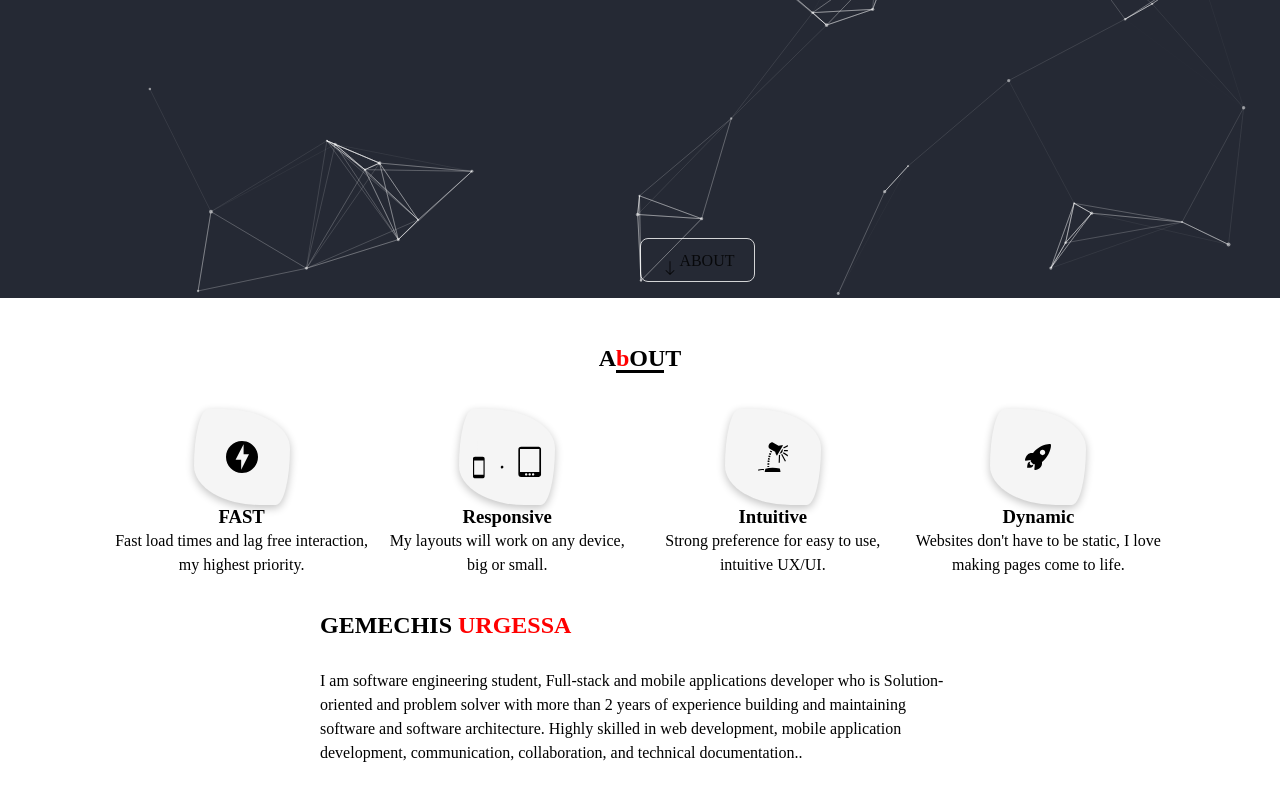
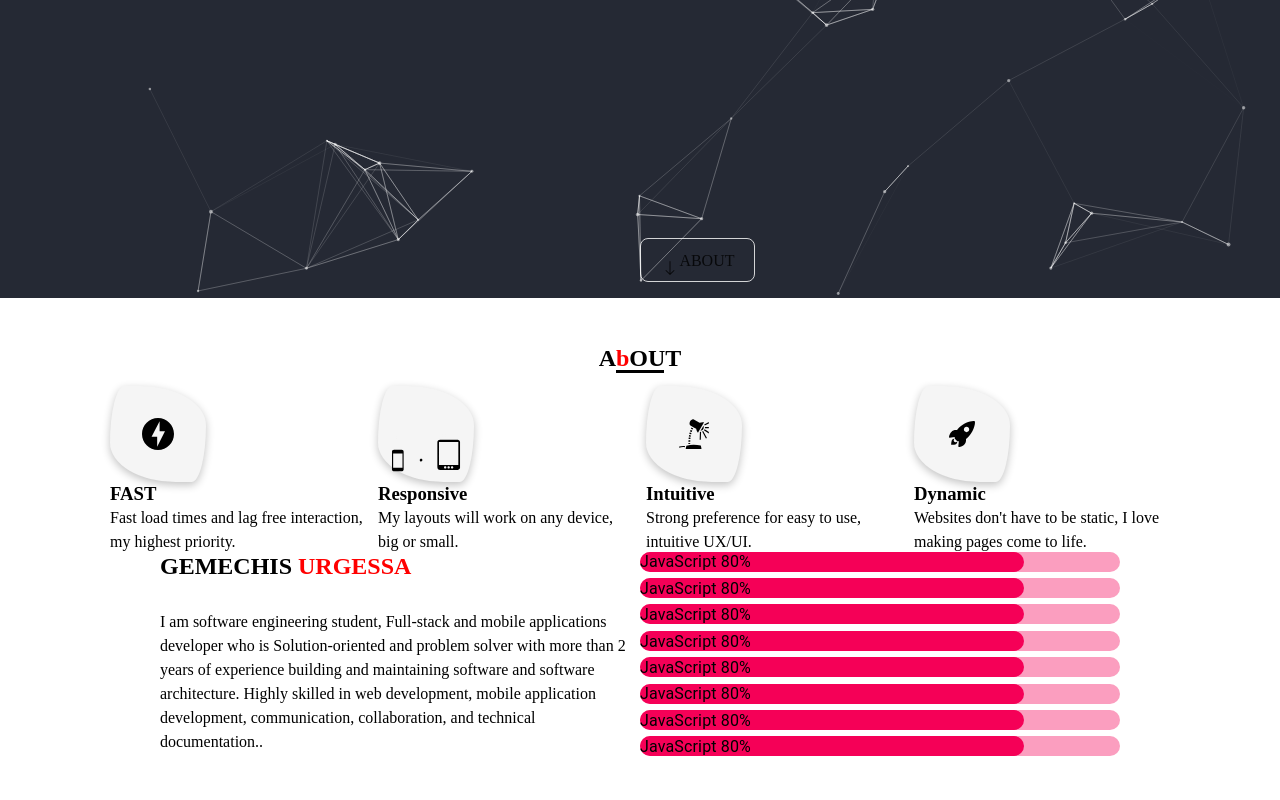
Before and after one commit to GemechisUrgessa/React-Landing-page-component, a React (Vite) app: page / in a window 1280 px wide. Shown: the part 502-1302 px from the top of the page. Built offline with nearby package versions, Linux system fonts and the light colour scheme.

Commit message:
content added-about page

```diff
--- a/package.json
+++ b/package.json
@@ -11,6 +11,7 @@
   "dependencies": {
     "@emotion/react": "^11.10.5",
     "@emotion/styled": "^11.10.5",
+    "@material-ui/core": "^4.12.4",
     "@material-ui/styles": "^4.11.5",
     "@mui/icons-material": "^5.10.16",
     "@mui/material": "^5.10.17",
--- a/src/components/about.tsx
+++ b/src/components/about.tsx
@@ -3,6 +3,11 @@ import { SiFastapi } from 'react-icons/si';
 import { DiResponsive } from 'react-icons/di';
 import { GiDeskLamp } from 'react-icons/gi';
 import { IoIosRocket } from 'react-icons/io';
+import ProgressBar from './progressBar';
+// import 'bootstrap/dist/css/bootstrap.min.css';
+// import ProgressBar from 'react-bootstrap/ProgressBar';
+
+
 const About = () => {
     return (
         <section className="about-page" id="about">
@@ -57,7 +62,14 @@ const About = () => {
                         application development, communication, collaboration, and technical documentation..</p>
                 </div>
                 <div className="container-about-process">
-
+                    <ProgressBar color="secondary" value={80} label={"JavaScript"} />
+                    <ProgressBar color="secondary" value={80} label={"JavaScript"} />
+                    <ProgressBar color="secondary" value={80} label={"JavaScript"} />
+                    <ProgressBar color="secondary" value={80} label={"JavaScript"} />
+                    <ProgressBar color="secondary" value={80} label={"JavaScript"} />
+                    <ProgressBar color="secondary" value={80} label={"JavaScript"} />
+                    <ProgressBar color="secondary" value={80} label={"JavaScript"} />
+                    <ProgressBar color="secondary" value={80} label={"JavaScript"} />
                 </div>
             </div>
         </section>
--- /dev/null
+++ b/src/components/progressBar.tsx
@@ -0,0 +1,89 @@
+
+import React from "react";
+
+import { withStyles } from "@material-ui/styles";
+import { lighten, Box, LinearProgress, Typography } from "@material-ui/core";
+
+interface Props {
+    color?: "primary" | "secondary";
+    hex?: string;
+    value?: number;
+    label?: string;
+}
+
+/**
+ * ProgressBar -- atom
+ * A material-ui progress bar.
+ * @param {'primary' | 'secondary'} color Choose to render the primary or secondary colors.
+ * @param {string} hex Override the selected color with a hex value.
+ * @param {number} value The value for the progress bar, between 0-100.
+ * @return {JSX} React component
+ */
+const ProgressBar = ({ color, hex, value, label }: Props) => {
+    let internalColor: string;
+
+    if (typeof hex === "undefined") {
+        internalColor = "#3f51b5";
+    } else if (typeof hex !== "undefined" && /^#[0-9A-F]{6}$/i.test(hex)) {
+        internalColor = hex;
+    } else {
+        throw new Error("Invalid hex prop -- please use a hex string.");
+    }
+
+    if (typeof value === "undefined") {
+        value = 0;
+    } else if (typeof value === "number" && value < 0) {
+        throw new Error(
+            "Invalid value prop -- please use a number more than or equal to 0."
+        );
+    } else if (typeof value === "number" && value > 100) {
+        throw new Error(
+            "Invalid value prop -- please use a number less than or equal to 100."
+        );
+    }
+
+    // from: https://bit.dev/mui-org/material-ui/linear-progress
+    const BorderLinearProgress = withStyles({
+        root: {
+            height: 20,
+            width: "100%",
+            backgroundColor: hex ? lighten(internalColor, 0.5) : undefined,
+            borderRadius: "10px"
+        },
+        bar: {
+            borderRadius: 20,
+            backgroundColor: hex ? internalColor : undefined
+        }
+    })(LinearProgress);
+
+    // from: https://stackoverflow.com/a/60609045/14198287
+    const WhiteTextTypography = withStyles({
+        root: {
+            color: "#FFFFFF"
+        }
+    })(Typography);
+
+    return (
+        <Box display="inline-flex" style={{ width: "100%", position: "relative", margin: '.2em 0' }}>
+            <BorderLinearProgress
+                color={hex ? undefined : color}
+                variant="determinate"
+                value={value}
+            />
+            <Box
+                // top={0}
+                // left={0}
+                // bottom={0}
+                // right={0}
+                // position="absolute"
+                display="flex"
+                alignItems="center"
+                justifyContent="center"
+            >
+                <Typography style={{ color: 'black', position: 'absolute', top: "-6%" }}>{` ${label} ${value}%`}</Typography>
+            </Box>
+        </Box>
+    );
+};
+
+export default ProgressBar;
--- a/src/stylesheets/about.css
+++ b/src/stylesheets/about.css
@@ -27,21 +27,23 @@
 }
 .container-about-content {
     display: flex;
+    flex-wrap: wrap;
     justify-content: center;
     align-items: center;
 }
 .container-about-intro {
-    width: 40em;
+    width: 30em;
 }
 .intro-description {
     margin-top: 2em;
 }
 .container-about-info {
-    height: 15em;
-    width: 67em;
+    /* min-height: 35em; */
+    max-width: 67em;
     position: relative;
     display: flex;
-    align-items: center;
+    flex-wrap: wrap;
+    align-items: left;
     justify-content: space-evenly;
     margin: 0 auto;
 }
@@ -53,22 +55,36 @@
     color: red;
 }
 .container-pentagon {
-    text-align: center;
+    text-align: left;
     width: 16em;
     height: fit-content;
+    margin: 0 auto;
 
+}
+.container-about-process {
+    width: 30em;
+    height: 9em;
+    display: flex;
+    flex-direction: column;
+    align-items: flex-start;
+    justify-content: center;
+    /* position: relative; */
+}
+.progress {
+    width: 100%;
 }
 .icon {
     font-size: 4em;
 }
 .pentagon{
-    margin: 0 auto;
+    margin: .4em 0 0 0 ;
     width: 3em;
     height: 3em;
     background-color: whitesmoke;
     box-shadow: rgba(0, 0, 0, 0.24) 0px 3px 8px;
     border-radius: 20% 90%/ 78% 54%;
     display: flex;
+    flex-wrap: wrap;
     align-items: center;
     justify-content: center;
     font-size: 2em;
```
Also changed, not shown: 1 other file (tests, documents, lock files or other folders).
